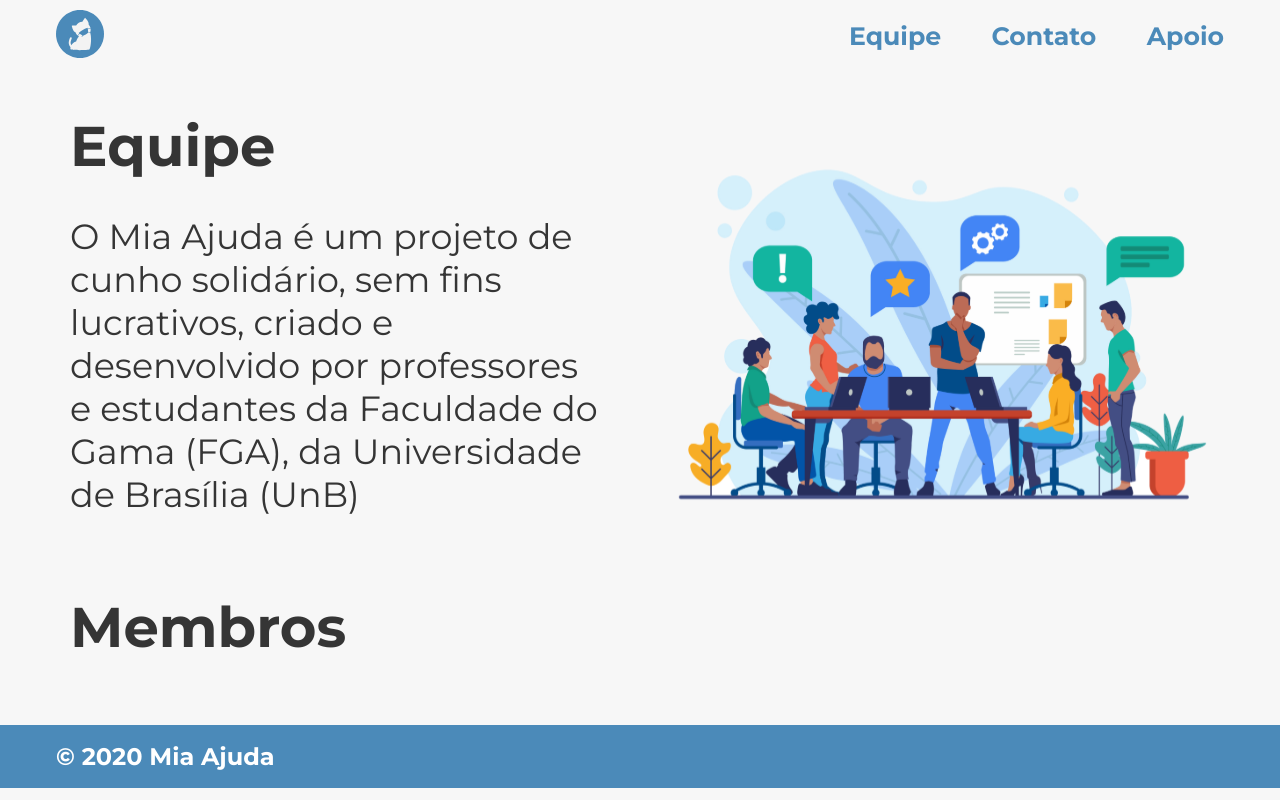
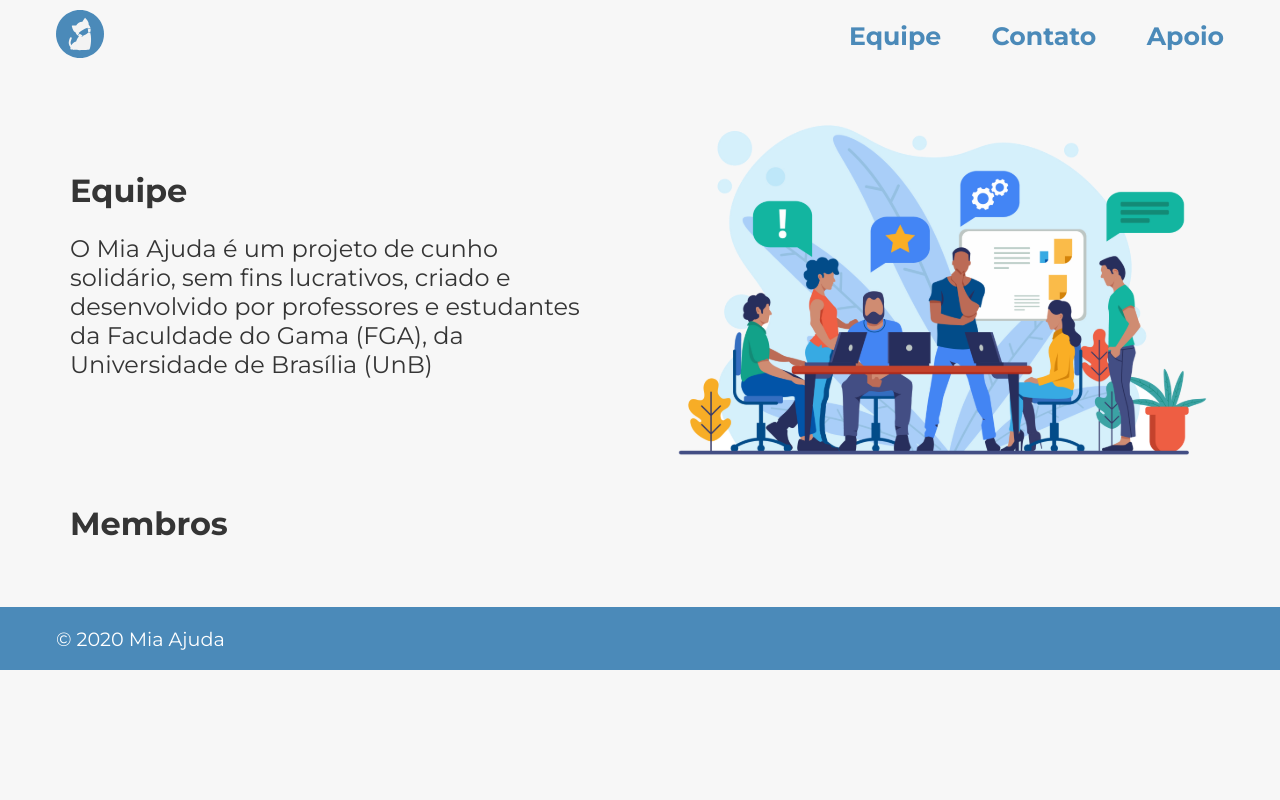
Before and after one commit to mia-ajuda/Institucional, a React (Create React App) app: page /team in a window 1280 px wide. Built offline with nearby package versions, Linux system fonts and the light colour scheme.

Commit message:
Arrunando tamanho dos textos

```diff
--- a/src/assets/styles/global.js
+++ b/src/assets/styles/global.js
@@ -31,7 +31,7 @@ p, button{
 }
 
 h3 {
-  font-size: 1.8rem;
+  font-size: 2rem;
 }
 
 /* #root {
--- a/src/components/Footer/styles.js
+++ b/src/components/Footer/styles.js
@@ -1,4 +1,4 @@
-import styled from "styled-components";
+import styled from 'styled-components';
 
 export const Container = styled.div`
   width: 100%;
@@ -6,6 +6,11 @@ export const Container = styled.div`
   padding: 0.7em 4em;
   position: absolute;
   background-color: #4b8ab9;
+
+  p {
+    font-size: 1.2rem;
+    font-weight: normal;
+  }
 
   div {
     height: 100%;
--- a/src/pages/contact/index.js
+++ b/src/pages/contact/index.js
@@ -1,22 +1,22 @@
-import React from 'react'
+import React from 'react';
 
-import {
-    Container,
-  } from "./styles";
+import { Container } from './styles';
 
-import contactImage from "../../assets/images/contact.svg"
-
+import contactImage from '../../assets/images/contact.svg';
 
 export default function Contact() {
-    return(
+  return (
     <Container>
       <div>
         <div>
-                    <img src={contactImage} alt="contact" />
+          <img src={contactImage} alt='contact' />
         </div>
-                <div id="contactContent">
-                    <h1>Contato</h1>
-                    <p>Aqui se encontra todas as instituições que acredita na capacidade do Mia Ajuda em melhorar a vida das pessoas através da solidariedade.</p>
+        <div id='contactContent'>
+          <h3>Contato</h3>
+          <p>
+            Aqui se encontra todas as instituições que acredita na capacidade do
+            Mia Ajuda em melhorar a vida das pessoas através da solidariedade.
+          </p>
         </div>
       </div>
     </Container>
--- a/src/pages/contact/styles.js
+++ b/src/pages/contact/styles.js
@@ -1,4 +1,4 @@
-import styled from "styled-components";
+import styled from 'styled-components';
 
 export const Container = styled.div`
   width: 100%;
@@ -23,21 +23,18 @@ export const Container = styled.div`
       flex-direction: column;
       justify-content: center;
 
-      h1 {
-        font-size: 4em;
+      h3 {
         text-align: right;
       }
 
       p {
         padding: 1em 0em;
         text-align: right;
-        font-size: 2.5em;
       }
     }
   }
 
   @media only screen and (max-width: 768px) {
-
     div {
       flex-direction: column;
       margin: 0;
@@ -50,18 +47,15 @@ export const Container = styled.div`
         }
       }
 
-
       #contactContent {
         margin-top: 3rem;
 
-        h1 {
-          font-size: 2rem;
+        h3 {
           text-align: center;
         }
 
         p {
-        text-align: center;
-        font-size: 1.2rem;
+          text-align: center;
         }
       }
     }
--- a/src/pages/home/index.js
+++ b/src/pages/home/index.js
@@ -82,7 +82,7 @@ export default function Home() {
           <button>Conheça a Equipe</button>
         </HomeSection>
         <HomeSection>
-          <h3>Faça parte dessa iciativa!</h3>
+          <h3>Vamos melhorar o mundo?!</h3>
           <p>
             Você é uma empresa ou ONG que deseja ajudar e apoiar essa causa?
             Entre para nossa lista de apoiadores e torne o mundo cada vez melhor
@@ -91,7 +91,7 @@ export default function Home() {
           <button>Vire um apoiador</button>
         </HomeSection>
         <HomeSection>
-          <h3>Vamos melhorar o mundo?!</h3>
+          <h3>Faça parte dessa iciativa!</h3>
           <p>
             <strong> Precisa de ajuda? </strong>O Mia Ajuda está aqui! Seu
             pedido pode ser de ajuda não material (ex. entretenimento,
--- a/src/pages/home/styles.js
+++ b/src/pages/home/styles.js
@@ -156,7 +156,7 @@ export const HowToUseList = styled.ul`
 `;
 export const HomeSection = styled.section`
   text-align: center;
-  padding: 7rem 0 1.5rem 0;
+  padding: 4rem 0 1.5rem 0;
   color: #f7f7f7;
 
   p {
--- a/src/pages/support/index.js
+++ b/src/pages/support/index.js
@@ -1,27 +1,29 @@
-import React from 'react'
+import React from 'react';
 
-import {
-    Container,
-  } from "./styles";
+import { Container } from './styles';
 
-import supportImage from "../../assets/images/support.svg"
+import supportImage from '../../assets/images/support.svg';
 
 export default function Support() {
-    return(
+  return (
     <Container>
       <div>
         <div>
-                    <div id="supportContent">
-                        <h1>Apoio</h1>
-                        <p>Aqui se encontra todas as instituições que acredita na capacidade do Mia Ajuda em melhorar a vida das pessoas através da solidariedade.</p>
+          <div id='supportContent'>
+            <h3>Apoio</h3>
+            <p>
+              Aqui se encontra todas as instituições que acredita na capacidade
+              do Mia Ajuda em melhorar a vida das pessoas através da
+              solidariedade.
+            </p>
           </div>
           <div>
-                        <img src={supportImage} alt="support" />
+            <img src={supportImage} alt='support' />
           </div>
         </div>
-                <div id="supporterContent">
+        <div id='supporterContent'>
           <div>
-                        <h1>Apoiadores</h1>
+            <h3>Apoiadores</h3>
           </div>
         </div>
       </div>
--- a/src/pages/support/styles.js
+++ b/src/pages/support/styles.js
@@ -1,4 +1,4 @@
-import styled from "styled-components";
+import styled from 'styled-components';
 
 export const Container = styled.div`
   width: 100%;
@@ -6,8 +6,7 @@ export const Container = styled.div`
   padding: 7rem 0 4rem 0;
   background-color: #f7f7f7;
 
-  div{
-
+  div {
     h1 {
       font-size: 4em;
     }
@@ -22,10 +21,8 @@ export const Container = styled.div`
         flex-direction: column;
         justify-content: center;
 
-
         p {
           padding: 1em 0em;
-          font-size: 2.5em;
         }
       }
 
@@ -43,7 +40,6 @@ export const Container = styled.div`
   }
 
   @media only screen and (max-width: 768px) {
-
     div {
       flex-direction: column;
 
@@ -52,7 +48,7 @@ export const Container = styled.div`
         text-align: center;
       }
 
-      div{
+      div {
         flex-direction: column;
         margin: 0;
 
@@ -64,14 +60,11 @@ export const Container = styled.div`
           }
         }
 
-
         #supportContent {
           p {
             text-align: center;
-            font-size: 1.2rem;
           }
         }
-
       }
 
       #supporterContent {
--- a/src/pages/team/index.js
+++ b/src/pages/team/index.js
@@ -1,28 +1,29 @@
-import React from 'react'
+import React from 'react';
 
-import {
-    Container,
-  } from "./styles";
+import { Container } from './styles';
 
-import teamImage from "../../assets/images/team.svg"
-
+import teamImage from '../../assets/images/team.svg';
 
 export default function Team() {
-    return(
+  return (
     <Container>
       <div>
         <div>
-                    <div id="teamContent">
-                        <h1>Equipe</h1>
-                        <p>O Mia Ajuda é um projeto de cunho solidário, sem fins lucrativos, criado e desenvolvido por professores e estudantes da Faculdade do Gama (FGA), da Universidade de Brasília (UnB)</p>
+          <div id='teamContent'>
+            <h3>Equipe</h3>
+            <p>
+              O Mia Ajuda é um projeto de cunho solidário, sem fins lucrativos,
+              criado e desenvolvido por professores e estudantes da Faculdade do
+              Gama (FGA), da Universidade de Brasília (UnB)
+            </p>
           </div>
           <div>
-                        <img src={teamImage} alt="team" />
+            <img src={teamImage} alt='team' />
           </div>
         </div>
-                <div id="membersContent">
+        <div id='membersContent'>
           <div>
-                        <h1>Membros</h1>
+            <h3>Membros</h3>
           </div>
         </div>
       </div>
--- a/src/pages/team/styles.js
+++ b/src/pages/team/styles.js
@@ -1,4 +1,4 @@
-import styled from "styled-components";
+import styled from 'styled-components';
 
 export const Container = styled.div`
   width: 100%;
@@ -6,8 +6,7 @@ export const Container = styled.div`
   padding: 7rem 0 4rem 0;
   background-color: #f7f7f7;
 
-  div{
-
+  div {
     h1 {
       font-size: 4em;
     }
@@ -22,10 +21,8 @@ export const Container = styled.div`
         flex-direction: column;
         justify-content: center;
 
-
         p {
           padding: 1em 0em;
-          font-size: 2.5em;
         }
       }
 
@@ -43,7 +40,6 @@ export const Container = styled.div`
   }
 
   @media only screen and (max-width: 768px) {
-
     div {
       flex-direction: column;
 
@@ -52,7 +48,7 @@ export const Container = styled.div`
         text-align: center;
       }
 
-      div{
+      div {
         flex-direction: column;
         margin: 0;
 
@@ -64,14 +60,11 @@ export const Container = styled.div`
           }
         }
 
-
         #teamContent {
           p {
             text-align: center;
-            font-size: 1.2rem;
           }
         }
-
       }
 
       #membersContent {
```
Also changed, not shown: src/components/Footer/index.js (+3 -5 lines). Lines whose indentation alone changed are shown as unchanged.
